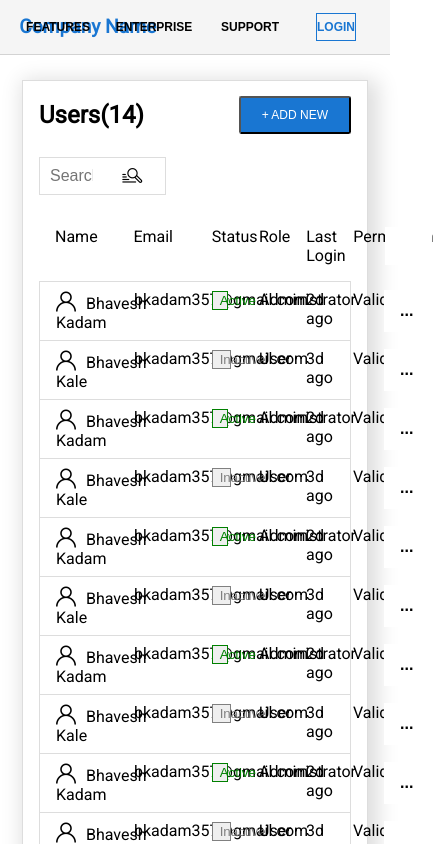
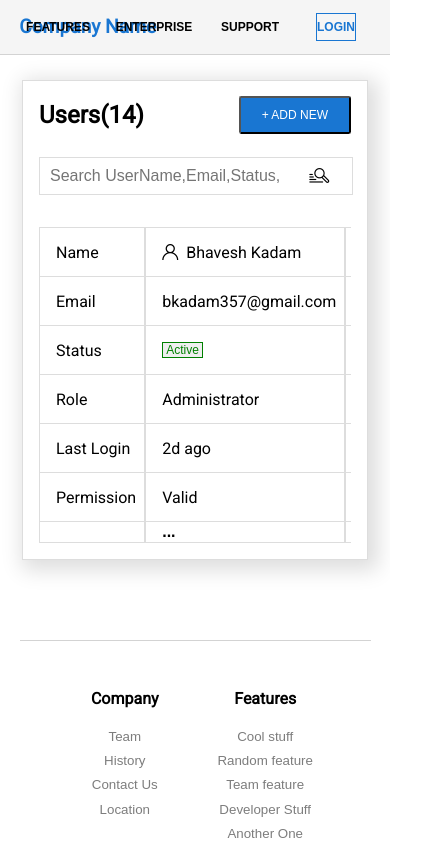
Before and after one commit to bhavesh357/MaterialUI, a React (Create React App) app: page /users in a window 390 px wide. Shown: the top 844 px of the page, 434 px wide, since content can reach past the window. Built offline with nearby package versions, Linux system fonts and the light colour scheme.

Commit message:
REFACTORED: to make user list responsive

```diff
--- a/src/css/index.css
+++ b/src/css/index.css
@@ -577,6 +577,83 @@ body{
         margin: 1em auto;
     }
 
+
+    #user-search{
+        width: 100%;
+    }
+
+    #user-list-details{
+        display: flex;
+        flex-direction: row;
+    }
+
+    .user-list-head{
+        flex-direction: column;
+        border-right: #dddddd 1px solid;
+        border-left: #dddddd 1px solid;
+        border-top: #dddddd 1px solid;
+    }
+
+    .list-column{
+        border-bottom: #dddddd 1px solid;
+        display: flex;
+        align-items: center;
+        width:auto;
+        padding-right: 0.5em;
+    }
+
+    #user-list-items{
+        display: flex;
+        flex-direction: row;
+        overflow-y: scroll;
+    }
+
+    .user-list-item{
+        padding: 0em 0em;
+        flex-direction: column;
+    }
+
+
+
+    .name{
+        min-height: 3em;
+        align-items: center;
+    }
+
+    .name i::before{
+        font-size: 1em;
+    }
+
+    .email{
+        min-height: 3em;
+    }
+
+    .status{
+        min-height: 3em;
+    }
+
+    .status-button{
+        font-size: 0.75em;
+        padding: 0em 0.25em;
+        width: auto;
+    }
+
+    .role{
+        min-height: 3em;
+    }
+
+    .permission{
+        min-height: 3em;
+    }
+
+    .last-login{
+        min-height: 3em;
+    }
+
+    .option{
+        justify-content: start;
+    }
+
     .footer{
         width: 90vw;
     }
```
